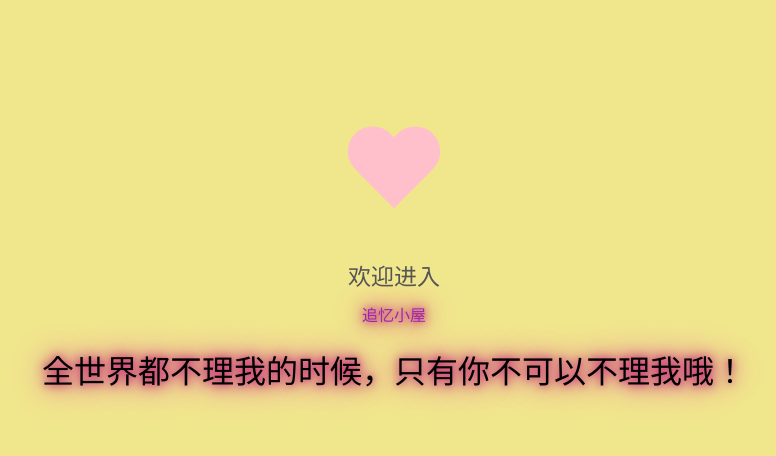
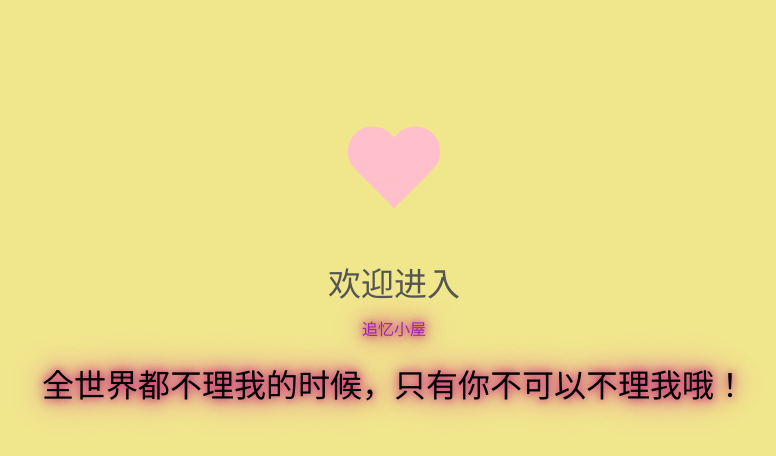
Before and after one commit to lzy-cave/zy, a plain HTML site: page index.html in a window 1280 px wide. Shown: the whole page, without its empty margins (246-1022 px from the left). Drawn offline with Linux system fonts and the light colour scheme.

Commit message:
Update index.html

```diff
--- a/index.html
+++ b/index.html
@@ -108,7 +108,7 @@
         }
         p {
             color: #555;
-            font-size: 23px;
+            font-size: 33px;
             margin: 10px 0;
         }
         a {
```
